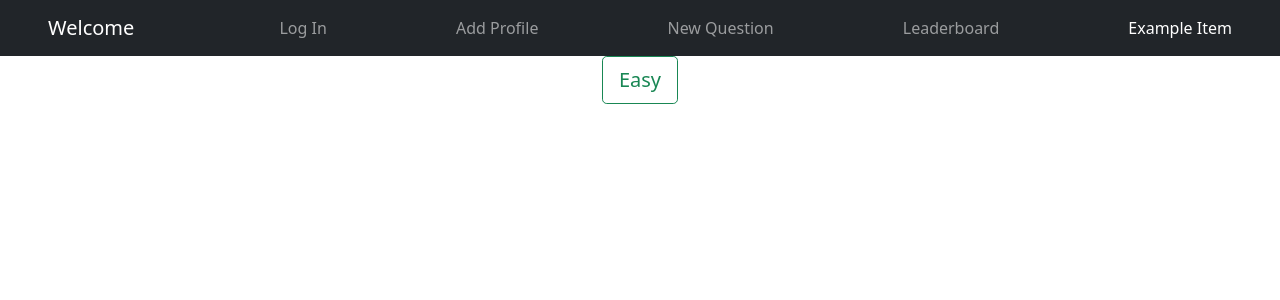
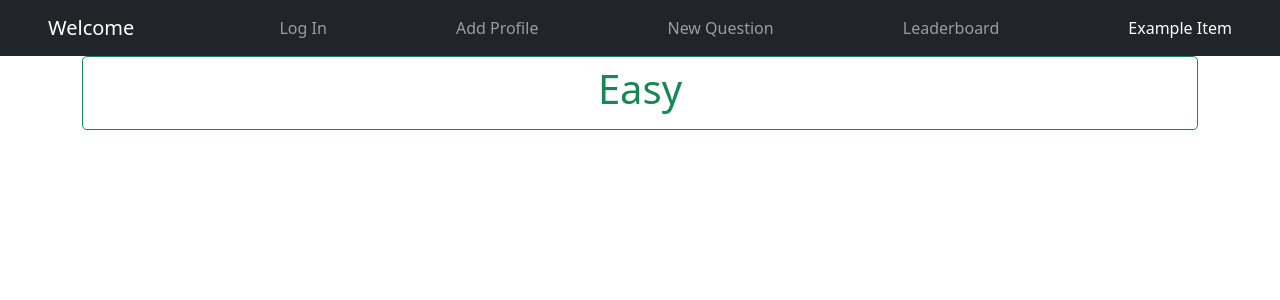
Before and after one commit to CGreenup/Project2-Trivia-Bird-Frontend, a React (Create React App) app: page /example in a window 1280 px wide. Shown: the top 300 px of the page. Built offline with nearby package versions, Linux system fonts and the light colour scheme.

Commit message:
react now sends answers to game controller backend

```diff
--- a/src/components/DifficultyButton.tsx
+++ b/src/components/DifficultyButton.tsx
@@ -20,11 +20,13 @@ const DifficultyButton: React.FC<Props> = (props) => {
      );
 
     return (
-        <div>
+        <div className = 'container'>
             <input type="radio" className="btn-check" name="options-outlined" id={difficultyText}
             autoComplete="off" value={difficultyText.toLowerCase()} onClick={props.onClick} onChange={props.onChange}
             style= {{height: '100px'} }/>
-            <label className={"btn btn-lg btn-block btn-outline-" + outlineColor} htmlFor={difficultyText}> {difficultyText} </label>
+            <label className={"btn btn-lg form-control btn-block btn-outline-" + outlineColor} htmlFor={difficultyText}>
+                <h1>{difficultyText}</h1>
+            </label>
         </div>
     )
 }
--- a/src/components/GameUI.tsx
+++ b/src/components/GameUI.tsx
@@ -93,12 +93,12 @@ const GameUI:React.FC<unknown> = () => {
                 })}
             </div> :
             <div>
-                <p className= {"h2 container py-1 bg-" + ((userAnswer == correctAnswer)?'success text-white':'danger')} style={{borderRadius: 6}}>
+                <p className= {"h2 container py-1 bg-" + ((userAnswer === correctAnswer)?'success text-white':'danger')} style={{borderRadius: 6}}>
                     ══════════
                     <br></br>
-                    {(userAnswer == correctAnswer)?'Correct!':'Incorrect.'} {" The answer was "} {correctAnswer}
+                    {(userAnswer === correctAnswer)?'Correct!':'Incorrect.'} {" The answer was "} {correctAnswer}
                     <br></br>
-                    ══════════»
+                    ══════════
                 </p>
             </div>
         )
@@ -108,8 +108,10 @@ const GameUI:React.FC<unknown> = () => {
         setSubmit(true);
         setUserAnswer(input);
 
-        let answer:question = new question(difficulty, correctAnswer, userAnswer);
-        //postAnswer(answer);
+        let answer:question = new question(difficulty, correctAnswer, input);
+
+        console.log(answer);
+        postAnswer(answer);
     }
 
     return (
--- a/src/remote/answerApi.ts
+++ b/src/remote/answerApi.ts
@@ -2,7 +2,7 @@ import { question } from "../models/question";
 import answerClient from "./answerClient";
 
 export const postAnswer = async (userAnswer:question) => {
-    const response = await answerClient.post<question>("game/", userAnswer)
+    const response = await answerClient.post<question>("/game/", userAnswer)
 
     if (response.status === 200){
         return response.data;
--- a/src/remote/answerClient.ts
+++ b/src/remote/answerClient.ts
@@ -1,7 +1,10 @@
 import axios from "axios";
 
 const answerClient = axios.create({
-    baseURL:"localhost:8080/project2/"
+    baseURL:"http://localhost:8080/project2/",
+    headers: {
+        'Content-Type':'application/json',
+      }
 });
 
 export default answerClient;
```
Also changed, not shown: src/models/question.ts (line endings or trailing spaces).
